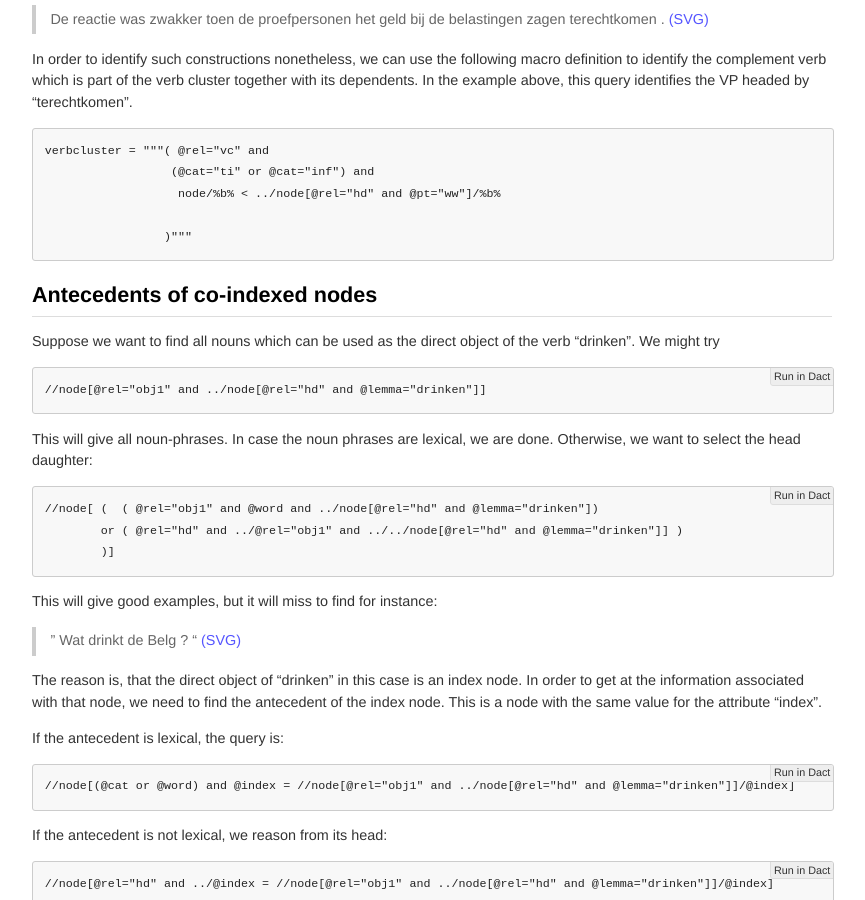
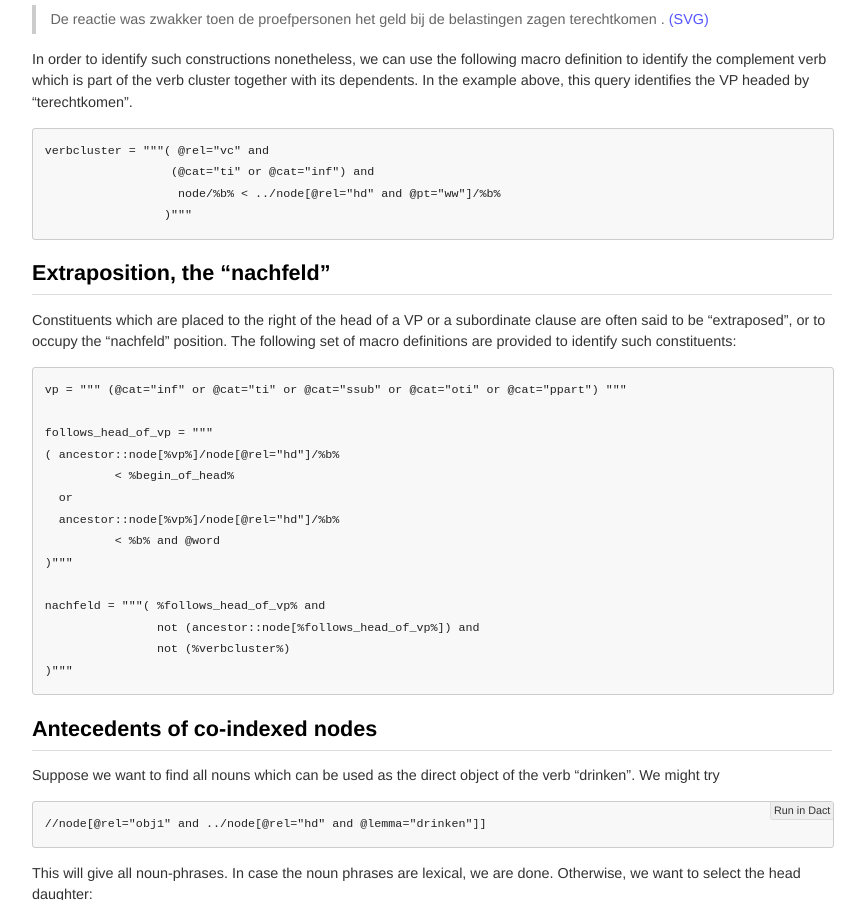
Before and after one commit to rug-compling/dact, a Jekyll site: the page built from cookbook/index.md, in a window 1280 px wide and 900 px high, scrolled down 4922 px. Shown: the whole window, without its empty margins (208-1073 px from the left). Built offline with Jekyll 4.4.1, drawn with Linux system fonts in a browser that asks for light colours.

Commit message:
Update cookbook/index.md
nachfeld

```diff
--- a/cookbook/index.md
+++ b/cookbook/index.md
@@ -238,10 +238,28 @@ identifies the VP headed by "terechtkomen".
     verbcluster = """( @rel="vc" and
                       (@cat="ti" or @cat="inf") and
                        node/%b% < ../node[@rel="hd" and @pt="ww"]/%b%
-
                      )"""
 
+## Extraposition, the "nachfeld"
 
+Constituents which are placed to the right of the head of a VP or a subordinate clause are
+often said to be "extraposed", or to occupy the "nachfeld" position. The following set of
+macro definitions are provided to identify such constituents:
+
+    vp = """ (@cat="inf" or @cat="ti" or @cat="ssub" or @cat="oti" or @cat="ppart") """
+
+    follows_head_of_vp = """
+    ( ancestor::node[%vp%]/node[@rel="hd"]/%b%
+              < %begin_of_head%
+      or
+      ancestor::node[%vp%]/node[@rel="hd"]/%b%
+              < %b% and @word
+    )"""
+
+    nachfeld = """( %follows_head_of_vp% and
+                    not (ancestor::node[%follows_head_of_vp%]) and
+                    not (%verbcluster%)
+    )"""
 
 ## Antecedents of co-indexed nodes
 
```
